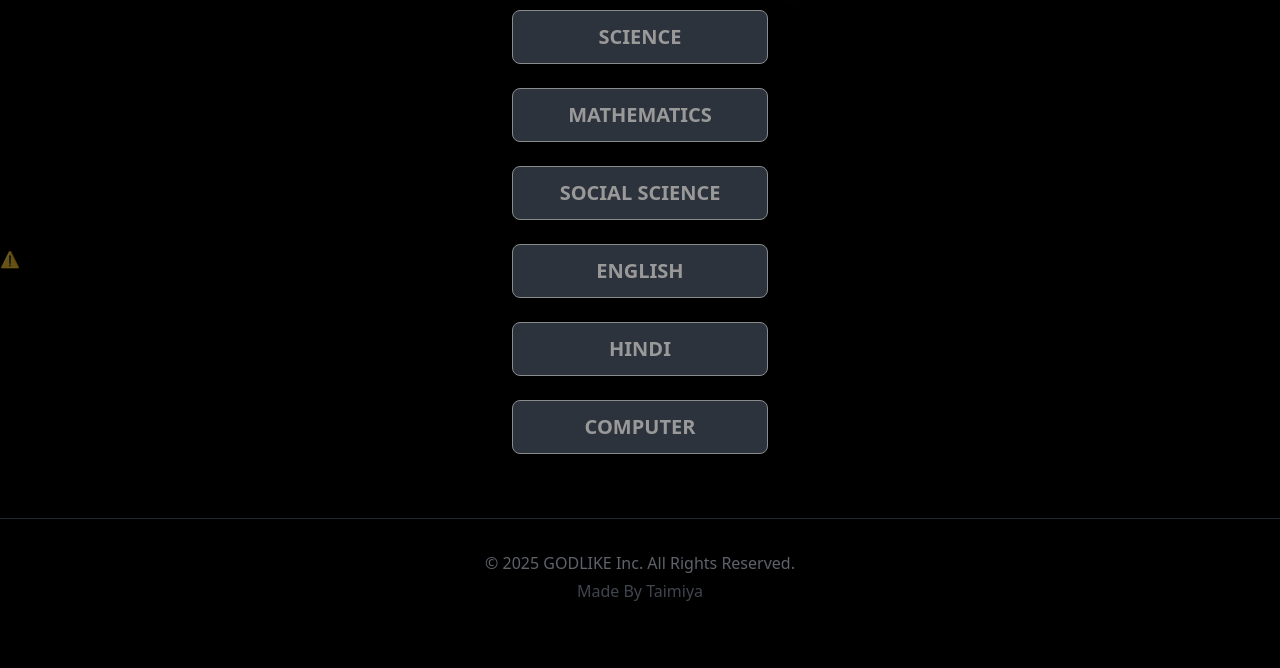
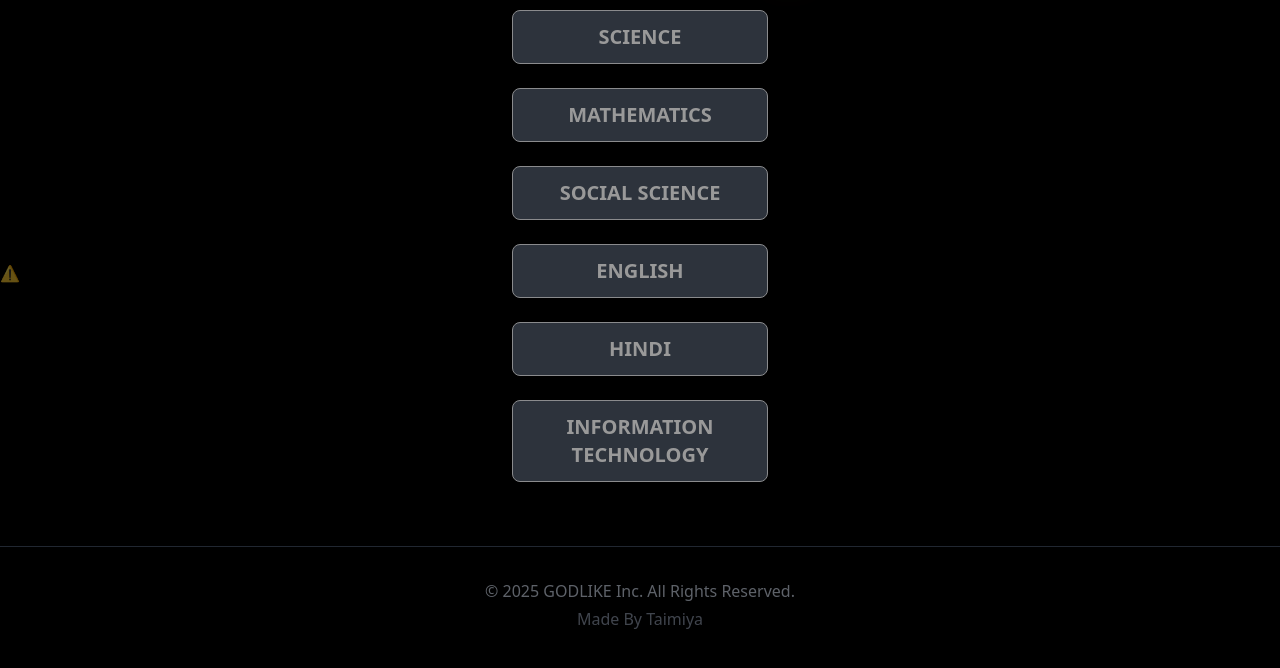
Before and after one commit to Taimiya-Creator/class9, a plain HTML site: page index.html in a window 1280 px wide. Shown: the part 118-786 px from the top of the page. Drawn offline with nearby package versions, Linux system fonts and the light colour scheme; no server answers.

Commit message:
Update index.html

```diff
--- a/index.html
+++ b/index.html
@@ -40,7 +40,7 @@
     <a href="https://taimiya-creator.github.io/class9/social" class="bg-gray-600 hover:bg-orange-500 border border-orange-400 text-white text-xl font-semibold py-3 px-10 rounded-lg shadow-lg w-64 text-center transition-all duration-300">SOCIAL SCIENCE</a>
     <a href="https://taimiya-creator.github.io/class9/english" class="bg-gray-600 hover:bg-orange-500 border border-orange-400 text-white text-xl font-semibold py-3 px-10 rounded-lg shadow-lg w-64 text-center transition-all duration-300">ENGLISH</a>
     <a href="https://taimiya-creator.github.io/class9/hindi" class="bg-gray-600 hover:bg-orange-500 border border-orange-400 text-white text-xl font-semibold py-3 px-10 rounded-lg shadow-lg w-64 text-center transition-all duration-300">HINDI</a>
-    <a href="https://taimiya-creator.github.io/class9/computer" class="bg-gray-600 hover:bg-orange-500 border border-orange-400 text-white text-xl font-semibold py-3 px-10 rounded-lg shadow-lg w-64 text-center transition-all duration-300">COMPUTER</a>
+    <a href="https://taimiya-creator.github.io/class9/computer" class="bg-gray-600 hover:bg-orange-500 border border-orange-400 text-white text-xl font-semibold py-3 px-10 rounded-lg shadow-lg w-64 text-center transition-all duration-300">INFORMATION TECHNOLOGY</a>
   </main>
 
   <!-- Footer -->
```
